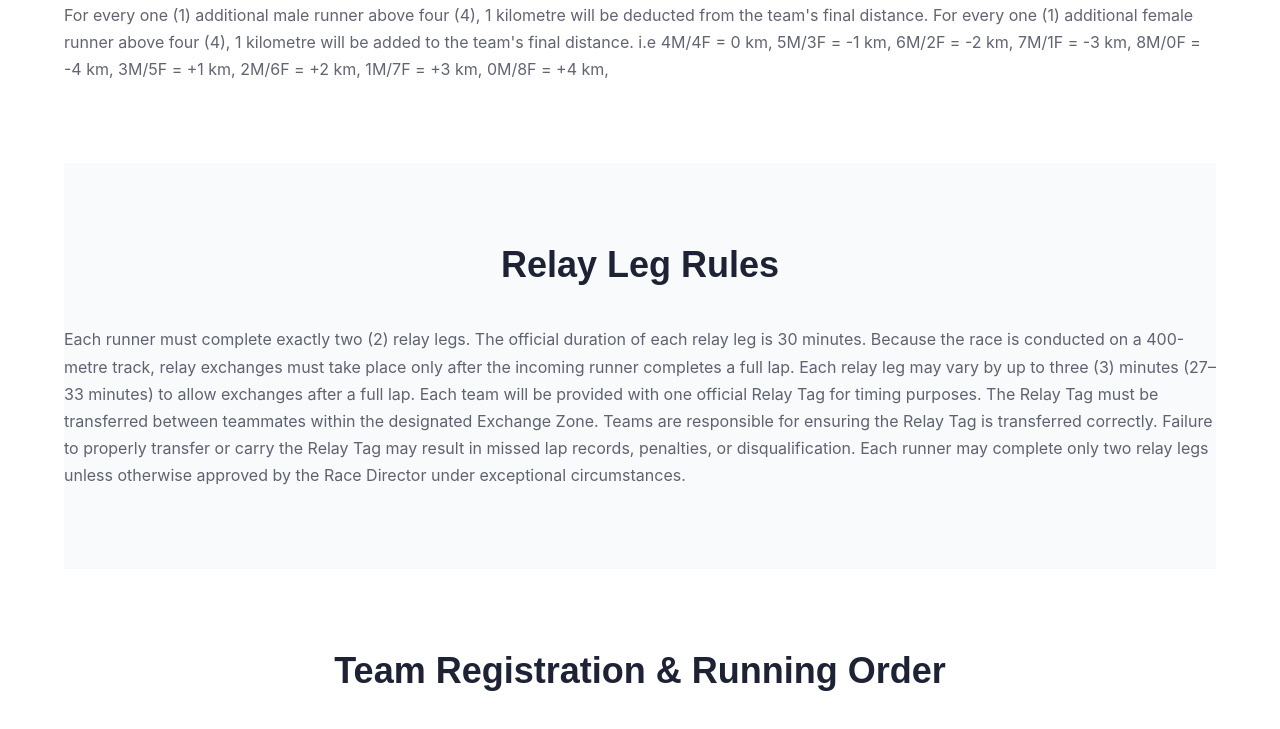
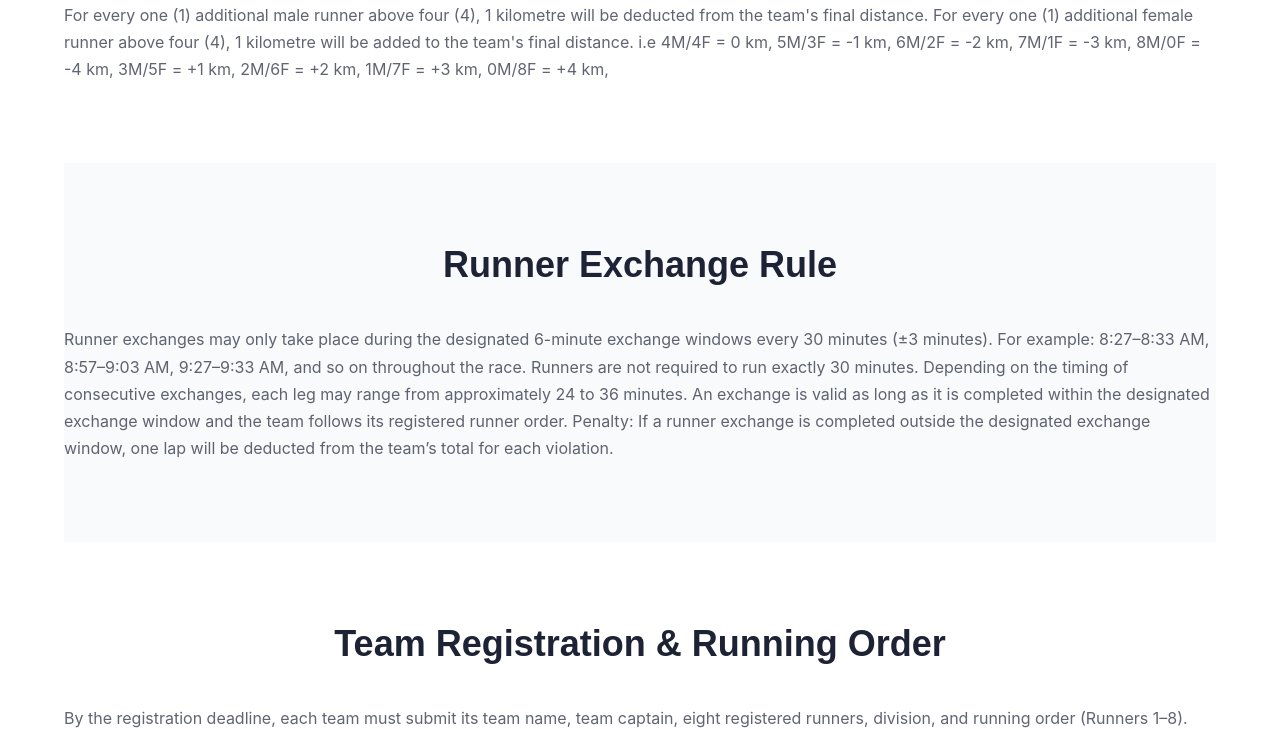
Before and after one commit to FrozenHydrant/eight-hour-relay-website, a Flask app: page /rules in a window 1280 px wide. Shown: the part 1715-2444 px from the top of the page. Run offline with Flask 3, Linux system fonts and the light colour scheme; parts of the project's set-up code (start-up, migrations or seed data) failed here and were passed over.

Commit message:
Rule update

```diff
--- a/templates/rules.html
+++ b/templates/rules.html
@@ -90,10 +90,10 @@
     <section class="section bg-white masters_division container-x">
         <h3 class="h-section">Masters Division</h3>
         <p class="text-body text-left">
-            <ul class="inner_text dash-list">
-                <li>All runners must be 50 years of age or older on Race Day.</li>
-                <li> Standard team composition: 4 men and 4 women.</li>
-            </ul>
+        <ul class="inner_text dash-list">
+            <li>All runners must be 50 years of age or older on Race Day.</li>
+            <li> Standard team composition: 4 men and 4 women.</li>
+        </ul>
         </p>
         <p class="text-body text-left">
             Distance Adjustment:
@@ -116,19 +116,21 @@
     </section>
 
     <section class="section bg-alt relay_leg_rules container-x">
-        <h3 class="h-section">Relay Leg Rules</h3>
+        <h3 class="h-section">Runner Exchange Rule</h3>
         <p class="text-body text-left">
-            Each runner must complete exactly two (2) relay legs.
-            The official duration of each relay leg is 30 minutes.
-            Because the race is conducted on a 400-metre track, relay exchanges must take place only after the incoming
-            runner completes a full lap.
-            Each relay leg may vary by up to three (3) minutes (27–33 minutes) to allow exchanges after a full lap.
-            Each team will be provided with one official Relay Tag for timing purposes. The Relay Tag must be
-            transferred between teammates within the designated Exchange Zone. Teams are responsible for ensuring the
-            Relay Tag is transferred correctly. Failure to properly transfer or carry the Relay Tag may result in missed
-            lap records, penalties, or disqualification.
-            Each runner may complete only two relay legs unless otherwise approved by the Race Director under
-            exceptional circumstances.
+            Runner exchanges may only take place during the designated 6-minute exchange windows every 30 minutes (±3
+            minutes).
+
+            For example: 8:27–8:33 AM, 8:57–9:03 AM, 9:27–9:33 AM, and so on throughout the race.
+
+            Runners are not required to run exactly 30 minutes. Depending on the timing of consecutive exchanges, each
+            leg may range from approximately 24 to 36 minutes.
+
+            An exchange is valid as long as it is completed within the designated exchange window and the team follows
+            its registered runner order.
+
+            Penalty: If a runner exchange is completed outside the designated exchange window, one lap will be deducted
+            from the team’s total for each violation.
         </p>
     </section>
 
```
